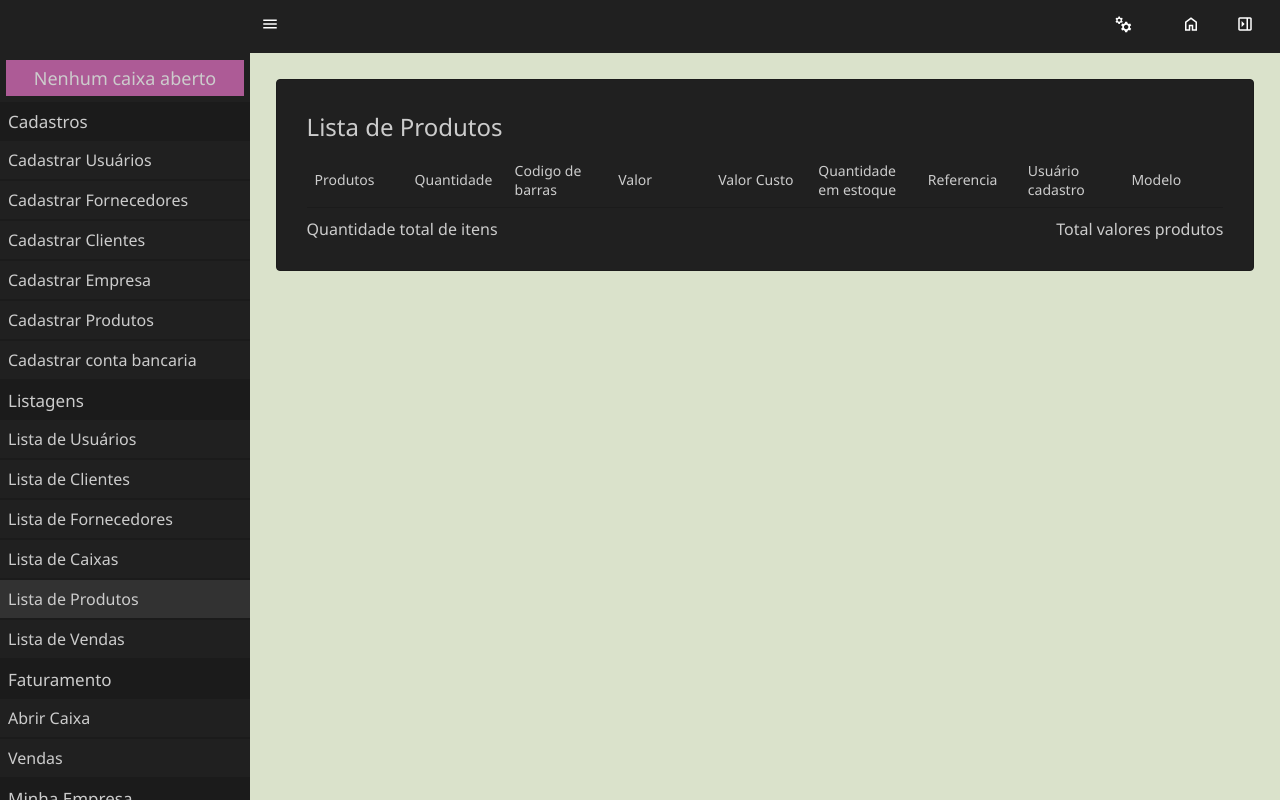
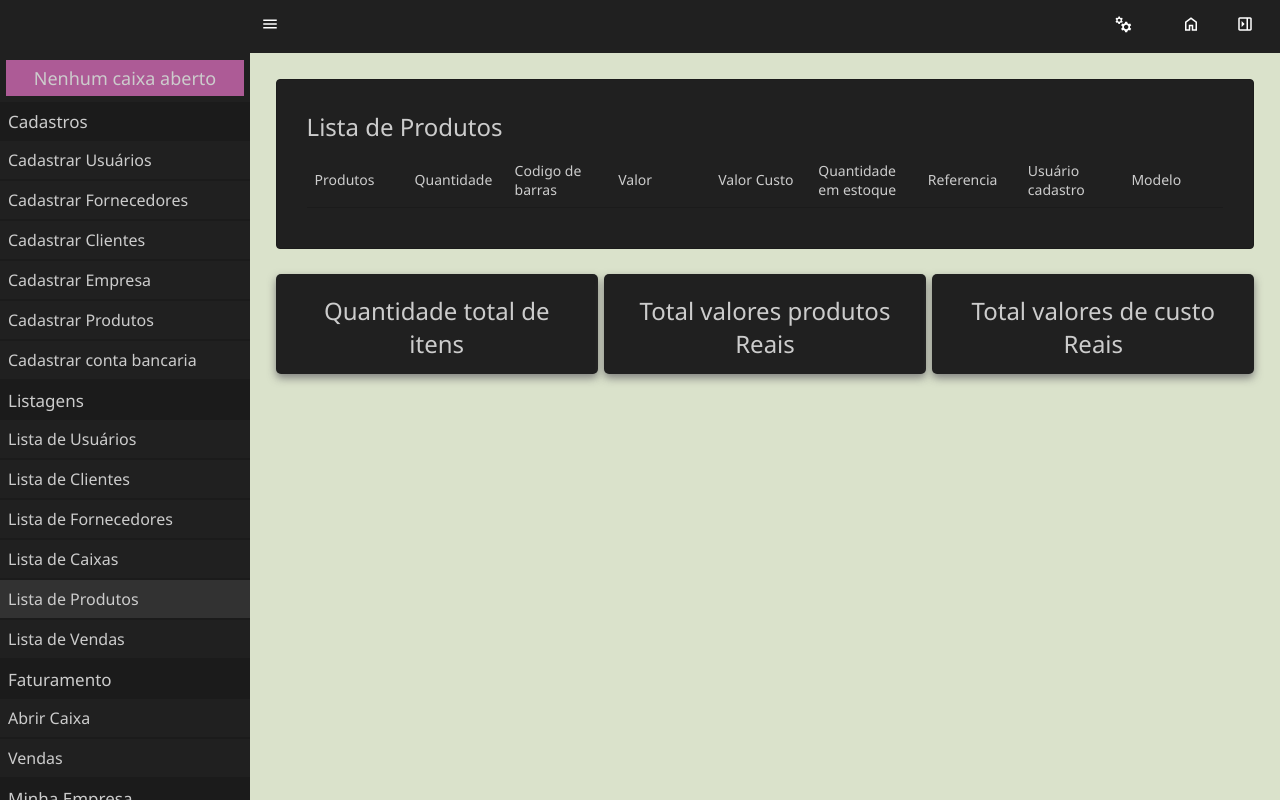
Before and after one commit to VictorKlitzke/Klitzke, a PHP site: page /Klitzke/list-products in a window 1280 px wide. Run offline with PHP 8.4, Linux system fonts and the light colour scheme; the visitor is signed in with stand-in values (Sample User, id 1); data that the repository does not hold is empty.

Commit message:
Subi sistema para dominio

```diff
--- a/ajax/add_sales.php
+++ b/ajax/add_sales.php
@@ -110,7 +110,7 @@ if ($_SERVER['REQUEST_METHOD'] === 'POST') {
 
             $sql->commit();
 
-            echo json_encode(['success' => true, 'message' => 'Venda registrada com sucesso']);
+            echo json_encode(['success' => true, 'message' => htmlspecialchars('Venda registrada com sucesso')]);
         }
 
     } catch (PDOException $e) {
--- a/css/main.css
+++ b/css/main.css
@@ -8,7 +8,7 @@
 
 .card {
     background-color: #202020;
-  border-radius: 10px;
+    border-radius: 5px;
     padding: 20px;
     box-shadow: 0 4px 8px rgba(0, 0, 0, 0.1);
     width: 100%;
--- a/css/style.css
+++ b/css/style.css
@@ -626,7 +626,15 @@ table tr {
 }
 
 .filter-container {
-    background: #538274;
+    display: block;
+    margin-bottom: 25px;
+}
+
+.filter-content {
+    background: #ccc;
+    padding: 6px;
+    border-radius: 5px;
+    box-shadow: 0 4px 8px rgba(255, 255, 255, 0.6);
 }
 
 .filter-form {
@@ -668,6 +676,23 @@ table tr {
     background: #191919;
 }
 
+.totalizator {
+    display: flex;
+    justify-content: start;
+    gap: 6px;
+    margin-bottom: 25px;
+}
+
+.card-totalizator {
+    width: 350px;
+    height: 100px;
+    background-color: #202020;
+    border-radius: 5px;
+    padding: 20px;
+    text-align: center;
+    box-shadow: 0 4px 8px rgba(118, 118, 118, 0.9);
+}
+
 
 /* BOTÃO PERSONALIZADO PARA PERGUNTA */
 
--- a/pages/list-boxpdv.php
+++ b/pages/list-boxpdv.php
@@ -19,7 +19,8 @@ $boxpdv = Controllers::SelectBoxPdv('boxpdv', ($currentPage - 1) * $porPage, $po
 
 <div class="box-content">
   <div class="filter-container">
-    <h2>Filtro</h2>
+    <div class="filter-content">
+    <h2 style="color: #000">Filtros</h2>
     <div class="filter-form">
       <form method="post">
         <select name="user_filter" id="user_filter">
@@ -37,6 +38,7 @@ $boxpdv = Controllers::SelectBoxPdv('boxpdv', ($currentPage - 1) * $porPage, $po
         </select>
         <button class="filter" type="submit">Filtrar</button>
       </form>
+    </div>
     </div>
   </div>
   <div class="list">
--- a/pages/list-products.php
+++ b/pages/list-products.php
@@ -63,6 +63,8 @@ $products = Controllers::SelectAll('products', ($currentPage - 1) * $porPage, $p
             <?php } ?>
 
         </table>
+    </div>
+</div>
 
 <?php
 
@@ -82,15 +84,27 @@ $products = Controllers::SelectAll('products', ($currentPage - 1) * $porPage, $p
 
 ?>
 
+<?php
+
+    $sql = Db::Connection();
+    $exec = $sql->prepare("SELECT SUM(cost_value) as cost_value FROM products");
+    $exec->execute();
+    $result_cost_value_product = $exec->fetch(PDO::FETCH_ASSOC);
+
+?>
 
 <div class="totalizator">
-            <h4>Quantidade total de itens</h4>
-            <p><?php echo $result_quantity_product['$quantity']; ?></p>
+    <div class="card-totalizator">
+        <h2>Quantidade total de itens</h2>
+        <h2><?php echo $result_quantity_product['quantity']; ?></h2>
     </div>
-        <div class="totalizator right">
-            <h4>Total valores produtos</h4>
+    <div class="card-totalizator">
+        <h2>Total valores produtos</h2>
+        <h2><?php echo $result_value_product['value_product'];?> Reais</h2>
     </div>
-        <h2><?php echo $result_value_product['$value_product']; ?></h2>
+    <div class="card-totalizator">
+        <h2>Total valores de custo</h2>
+        <h2><?php echo $result_cost_value_product['cost_value'];?> Reais</h2>
     </div>
 </div>
 
--- a/pages/list-sales.php
+++ b/pages/list-sales.php
@@ -20,7 +20,9 @@ $sales = Controllers::SelectSales('sales', ($currentPage - 1) * $porPage, $porPa
 ?>
 
 <div class="box-content">
-<h2>Filtros personalizados</h2>
+<div class="filter-container">
+    <div class="filter-content">
+    <h2 style="color: #000">Filtros</h2>
         <div class="filter-form">
             <form method="post">
                 <select name="userFilter" id="userFilter">
@@ -54,6 +56,8 @@ $sales = Controllers::SelectSales('sales', ($currentPage - 1) * $porPage, $porPa
                 </select>
                 <button class="filter" type="submit">Filtrar</button>
             </form>
+        </div>
+    </div>
 </div>
     <h2>Lista de Vendas</h2>
     <div class="list">
```
Also changed, not shown: 1 other file. Lines whose indentation alone changed are shown as unchanged.
